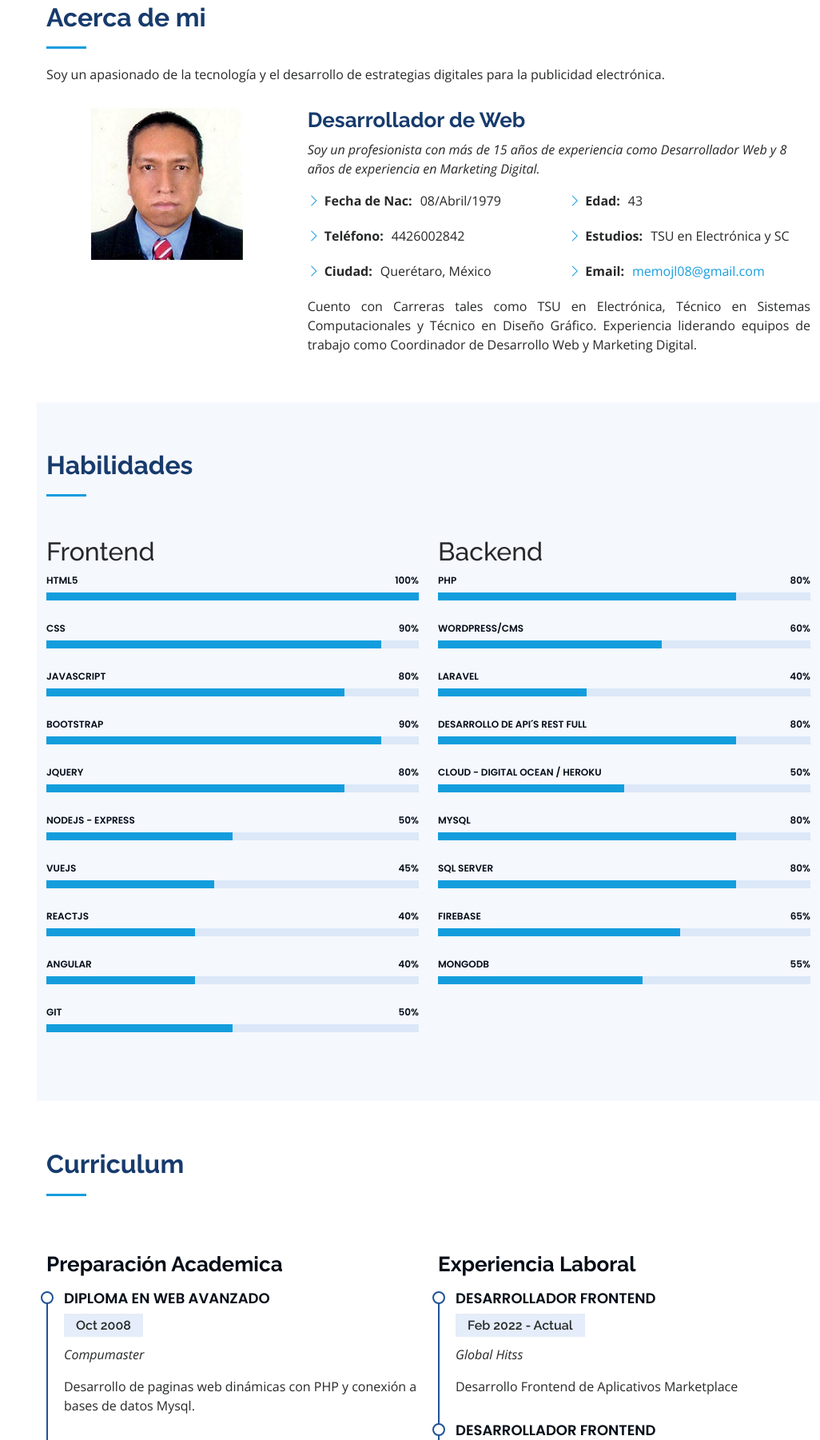
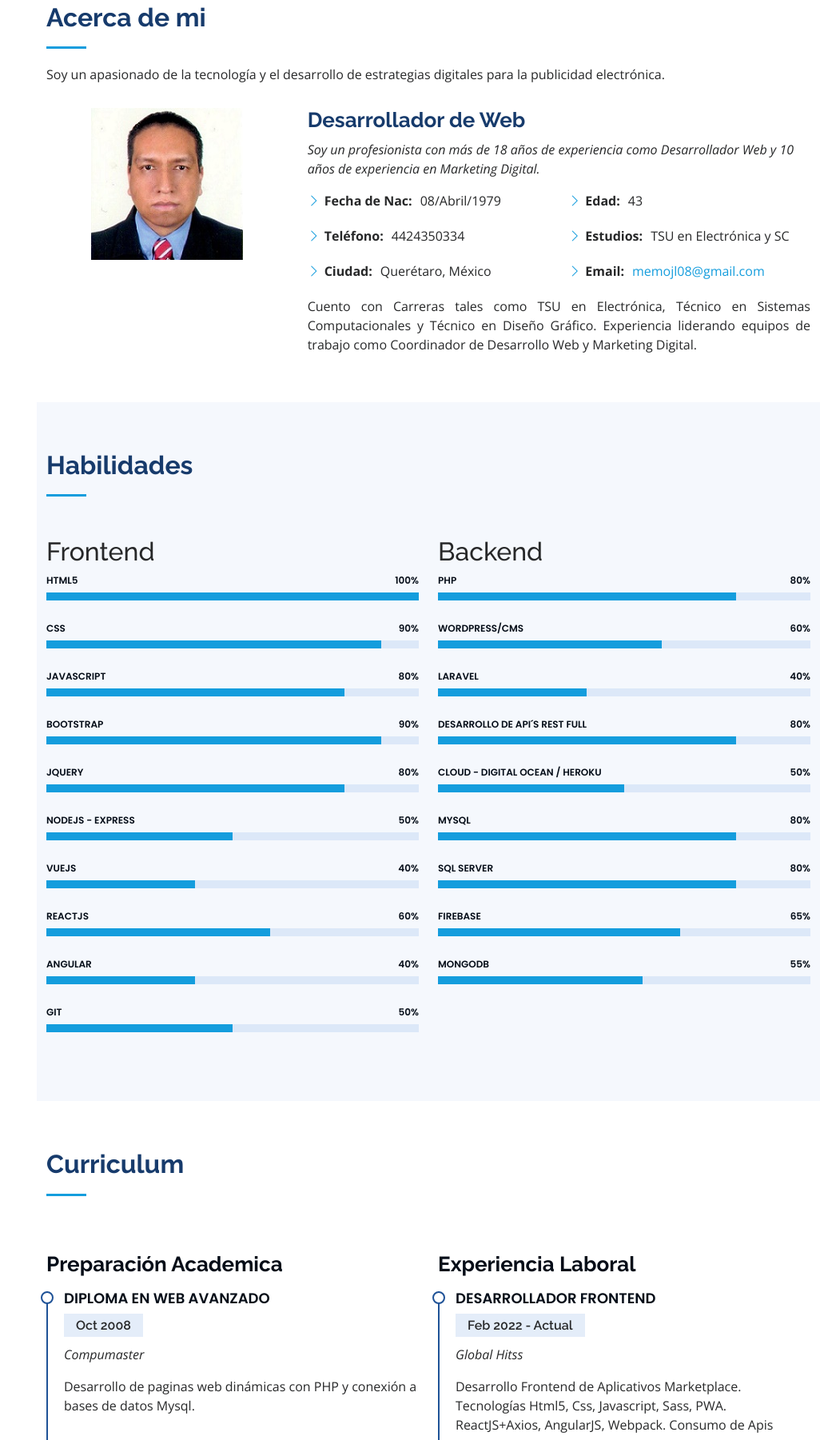
Before and after one commit to memojl/cv, a plain HTML site: page profile/index.html in a window 1280 px wide. Shown: the part 857-2658 px from the top of the page at 80% size, without its empty margins (254-1280 px from the left). Drawn offline with nearby package versions, Linux system fonts and the light colour scheme; no server answers.

Commit message:
Update CV

```diff
--- a/profile/index.html
+++ b/profile/index.html
@@ -144,14 +144,14 @@
           <div class="col-lg-8 pt-4 pt-lg-0 content" data-aos="fade-left">
             <h3>Desarrollador de Web</h3>
             <p class="fst-italic">
-              Soy un profesionista con más de 15 años de experiencia como Desarrollador Web y 8 años de experiencia en Marketing Digital.
+              Soy un profesionista con más de 18 años de experiencia como Desarrollador Web y 10 años de experiencia en Marketing Digital.
             </p>
             <div class="row">
               <div class="col-lg-6">
                 <ul>
                   <li><i class="bi bi-chevron-right"></i> <strong>Fecha de Nac:</strong> <span>08/Abril/1979</span></li>
                   <!--li><i class="bi bi-chevron-right"></i> <strong>Sitio Web:</strong> <span>multiportal.com.mx</span></li-->
-                  <li><i class="bi bi-chevron-right"></i> <strong>Teléfono:</strong> <span>4426002842</span></li>
+                  <li><i class="bi bi-chevron-right"></i> <strong>Teléfono:</strong> <span>4424350334</span></li>
                   <li><i class="bi bi-chevron-right"></i> <strong>Ciudad:</strong> <span>Querétaro, México</span></li>
                 </ul>
               </div>
@@ -279,16 +279,16 @@
             </div>
 
             <div class="progress">
-              <span class="skill">VUEJS <i class="val">45%</i></span>
+              <span class="skill">VUEJS <i class="val">40%</i></span>
               <div class="progress-bar-wrap">
-                <div class="progress-bar" role="progressbar" aria-valuenow="45" aria-valuemin="0" aria-valuemax="100"></div>
+                <div class="progress-bar" role="progressbar" aria-valuenow="40" aria-valuemin="0" aria-valuemax="100"></div>
               </div>
             </div>
 
             <div class="progress">
-              <span class="skill">ReactJS <i class="val">40%</i></span>
+              <span class="skill">ReactJS <i class="val">60%</i></span>
               <div class="progress-bar-wrap">
-                <div class="progress-bar" role="progressbar" aria-valuenow="40" aria-valuemin="0" aria-valuemax="100"></div>
+                <div class="progress-bar" role="progressbar" aria-valuenow="60" aria-valuemin="0" aria-valuemax="100"></div>
               </div>
             </div>
 
@@ -432,7 +432,7 @@
               <h4>Desarrollador Frontend</h4>
               <h5>Feb 2022 - Actual</h5>
               <p><em>Global Hitss </em></p>
-              <p>Desarrollo Frontend de Aplicativos Marketplace</p>
+              <p>Desarrollo Frontend de Aplicativos Marketplace. Tecnologías Html5, Css, Javascript, Sass, PWA. ReactJS+Axios, AngularJS, Webpack. Consumo de Apis</p>
             </div>
             <div class="resume-item">
               <h4>Desarrollador Frontend</h4>
@@ -462,7 +462,7 @@
               <h4>Coordinador de Desarrollo Web</h4>
               <h5>Ago 2014 - May 2017</h5>
               <p><em>Fibremex S.A. de C.V. </em></p>
-              <p>Administración del área de Desarrollo Web. Prospectación de clientes mediante Marketing Digital e Inbound Marketing B2B & B2C. Posicionamiento web en SEO & SEM. Publicidad de Mailing. Administración de redes sociales generando campañas, Engagement y Branding. Administración de Bases de Datos MySQL & SQL SERVER. Desarrollo de aplicaciones web. Desarrollo de paginas web mediante lenguajes de programación HTML, css, javascript, JSON, XML, JQuery, Bootstrap, HTML5+CSS3, PHP-MySQL. Personal a cargo: 2 Analistas Web.</p>
+              <p>Administración del área de Desarrollo Web. Prospectación de clientes mediante Marketing Digital e Inbound Marketing B2B & B2C. Posicionamiento web en SEO & SEM. Publicidad de Mailing. Administración de redes sociales generando campañas, Engagement y Branding. Administración de Bases de Datos MySQL & SQL SERVER. Desarrollo de aplicaciones web. Desarrollo de paginas web mediante lenguajes de programación HTML, css, javascript, JSON, XML, JQuery, Bootstrap, HTML5+CSS3, PHP-MySQL. Personal a cargo: 3 Analistas Web.</p>
             </div>
             <div class="resume-item">
               <h4>Soporte Técnico/Programador Web/Técnico en Electrónica</h4>
@@ -772,7 +772,7 @@
               <div class="phone">
                 <i class="icofont-phone"></i>
                 <h4>Teléfono:</h4>
-                <p><a target="_blank" href="tel:4426002842">4426002842</a></p>
+                <p><a target="_blank" href="tel:4426002842">4424350334</a></p>
               </div>
               <!--iframe src="https://www.google.com/maps/embed?pb=!1m14!1m8!1m3!1d12097.433213460943!2d-74.0062269!3d40.7101282!3m2!1i1024!2i768!4f13.1!3m3!1m2!1s0x0%3A0xb89d1fe6bc499443!2sDowntown+Conference+Center!5e0!3m2!1smk!2sbg!4v1539943755621" frameborder="0" style="border:0; width: 100%; height: 290px;" allowfullscreen></iframe-->
             </div>
```
Also changed, not shown: profile/temas/iPortfolio/index.html (+2 -2 lines).
